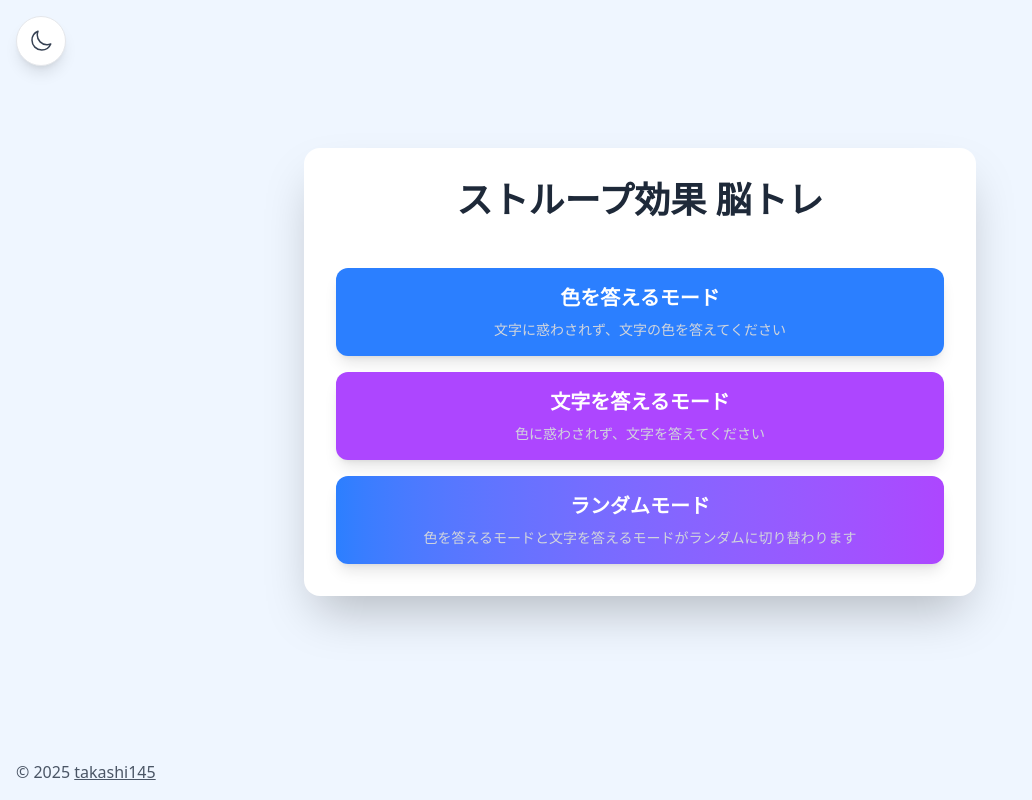
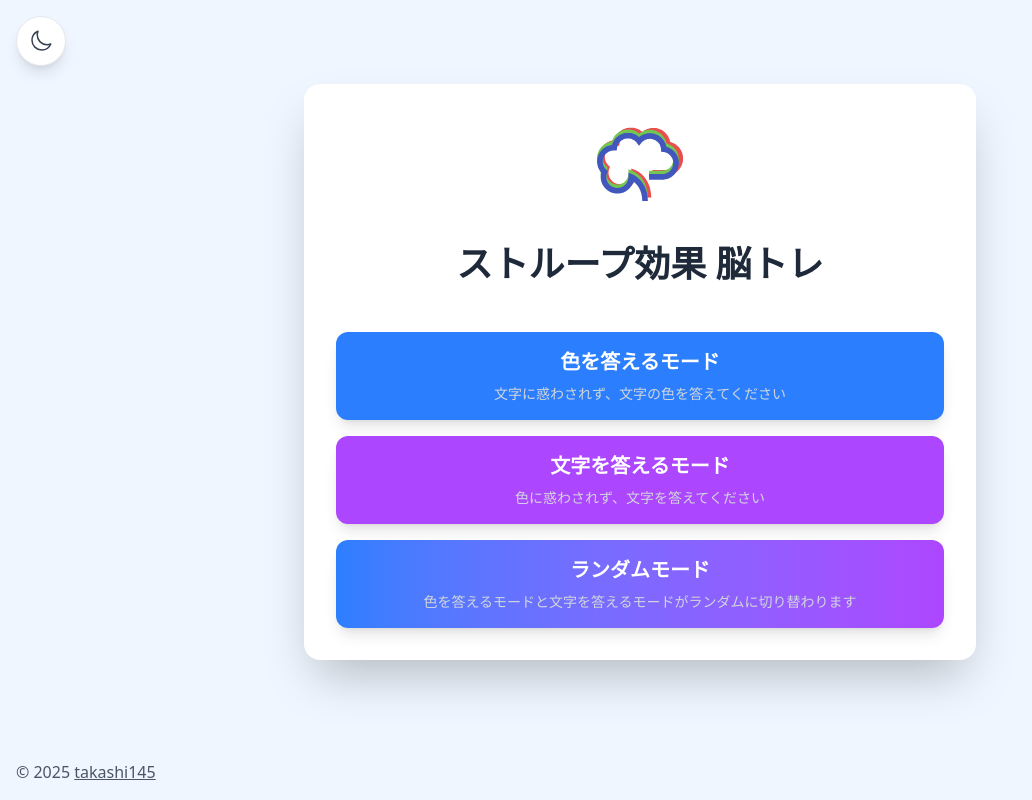
Before and after one commit to takashi145/notore-stroop, a Preact app: page / in a window 1280 px wide. Shown: the whole page, without its empty margins (0-1032 px from the left). Built offline with nearby package versions, Linux system fonts and the light colour scheme.

Commit message:
ロゴ設定

```diff
--- a/index.html
+++ b/index.html
@@ -2,6 +2,7 @@
 <html lang="ja">
   <head>
     <meta charset="UTF-8" />
+	<link rel="icon" href="logo.svg" />
     <meta name="viewport" content="width=device-width, initial-scale=1.0" />
     <title>脳トレ | ストループ効果</title>
     <script>
--- /dev/null
+++ b/src/Logo.tsx
@@ -0,0 +1,5 @@
+export const Logo = () => {
+	return (
+		<img src="logo.svg" alt="脳トレ|ストループ効果" class="w-24 h-24" />
+	)
+}
--- a/src/StroopGame.tsx
+++ b/src/StroopGame.tsx
@@ -1,5 +1,6 @@
 import { useEffect, useState } from 'preact/hooks'
 import './app.css'
+import { Logo } from './Logo'
 
 // 使用する色名
 const COLORS = [
@@ -318,6 +319,9 @@ export function StroopGame() {
   return (
     <>
       <div class="max-w-2xl w-full bg-white dark:bg-gray-800 rounded-2xl shadow-2xl p-8 transition-colors duration-300">
+        <div class="flex justify-center mb-8">
+          <Logo />
+        </div>
         <h1 class="text-4xl font-bold text-center text-gray-800 dark:text-gray-200 mb-12 transition-colors duration-300">
           ストループ効果 脳トレ
         </h1>
```
Also changed, not shown: public/logo.svg (added).
